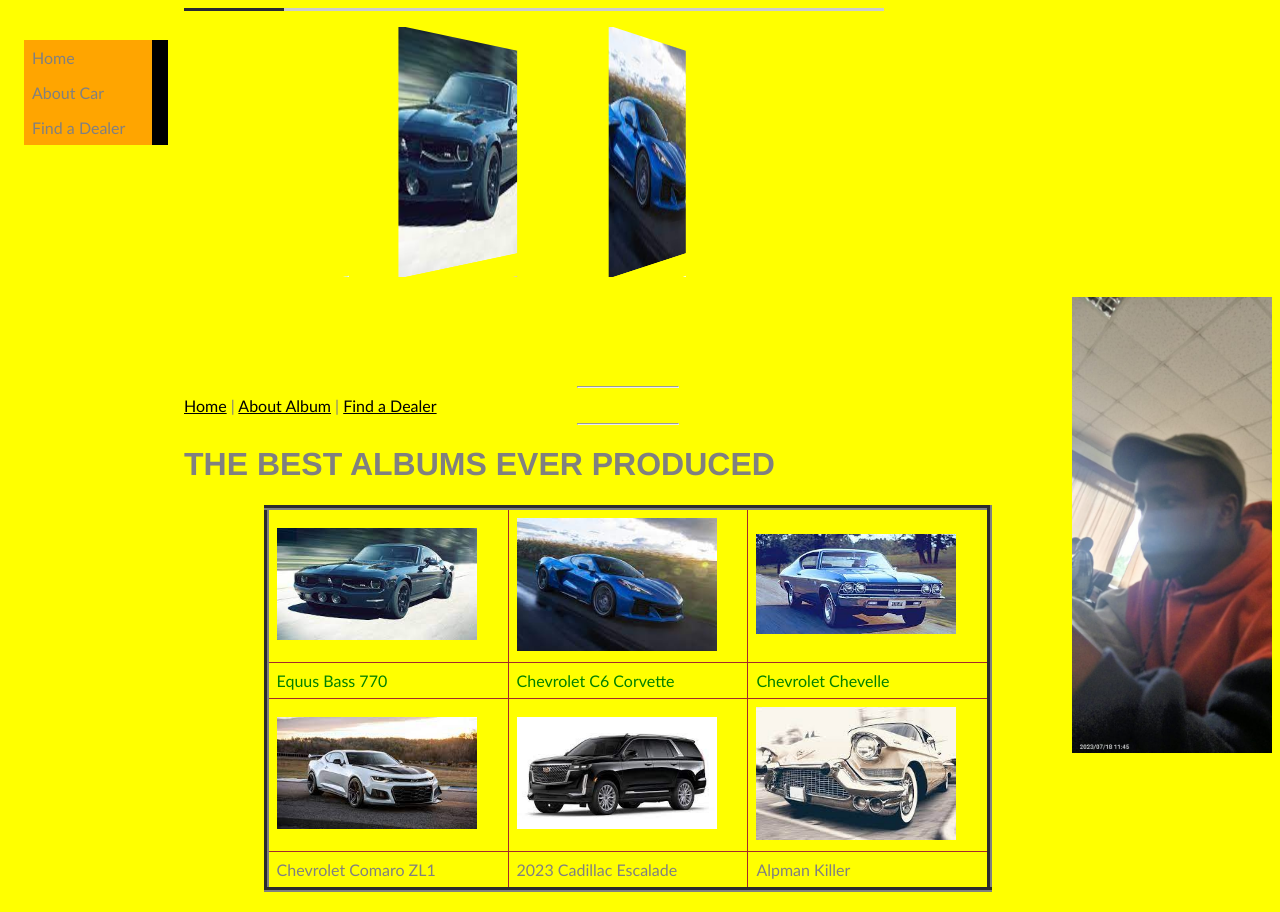
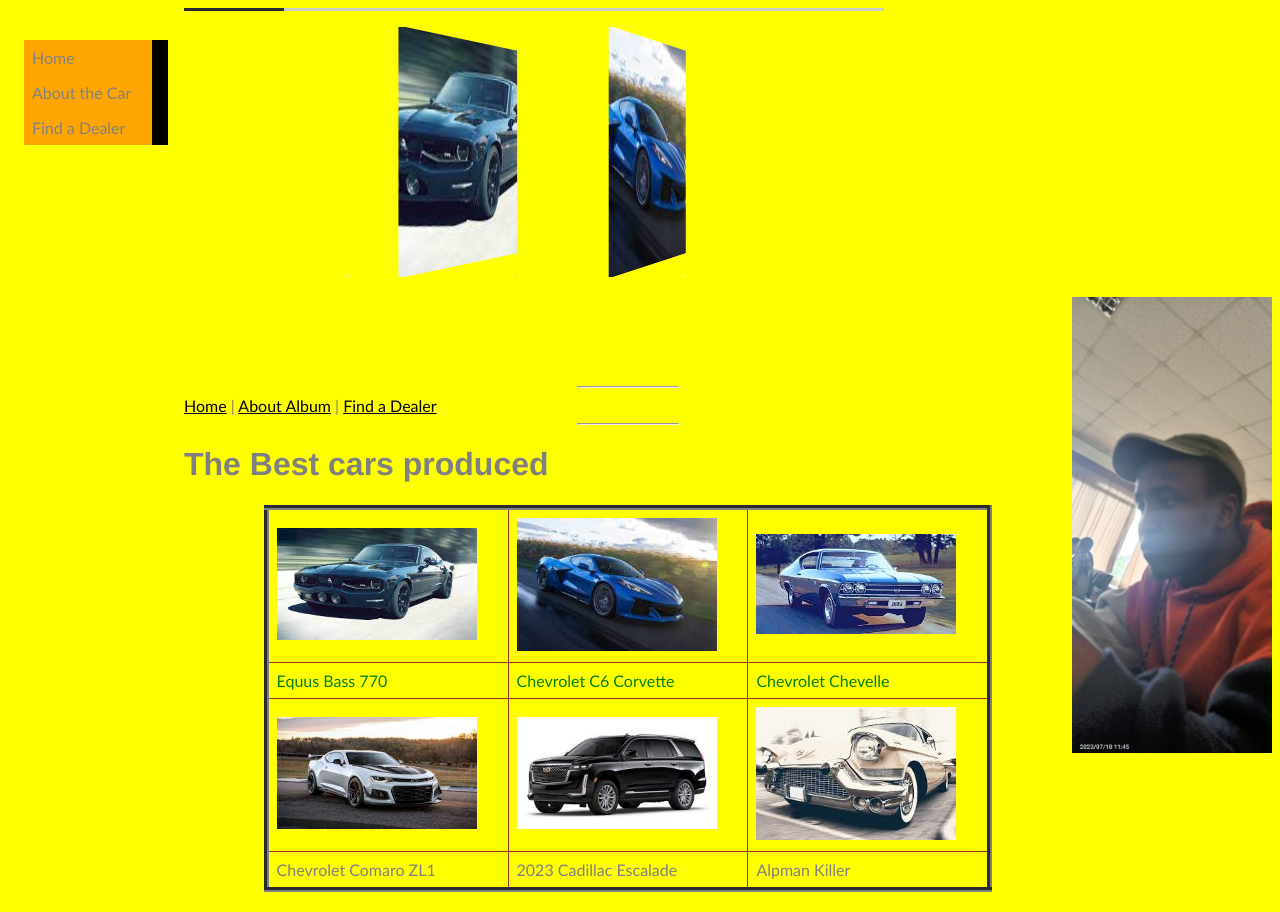
Before and after one commit to Nick-gachagay/Web-App-Development-2, a plain HTML site: page index.html in a window 1280 px wide. Drawn offline with nearby package versions, Linux system fonts and the light colour scheme; a script that the page names is missing.

Commit message:
Update index.html

```diff
--- a/index.html
+++ b/index.html
@@ -49,17 +49,17 @@
     </div>
 
     <div>
-        <img align="right" src="kia13.jpeg"><br><br>
+        <img align="right" src="kia13.jpeg" width="100" height="100"><br><br>
         <p><br>
 
         <hr width="100">
         <a href="autobazzar.html">Home</a> | <a href="aboutus.html">About Album</a> | <a href="finddealer.html"> Find a Dealer </a>
         <hr width="100">
-        <h1> THE BEST ALBUMS EVER PRODUCED</h1>
+        <h1>The Best cars produced</h1>
         <p>
             <ul class="navbar">
                 <li>Home</li>
-                <li>About Car</li>
+                <li>About the Car</li>
                 <li>Find a Dealer</li>
             </ul>
             <table border="5">
```
